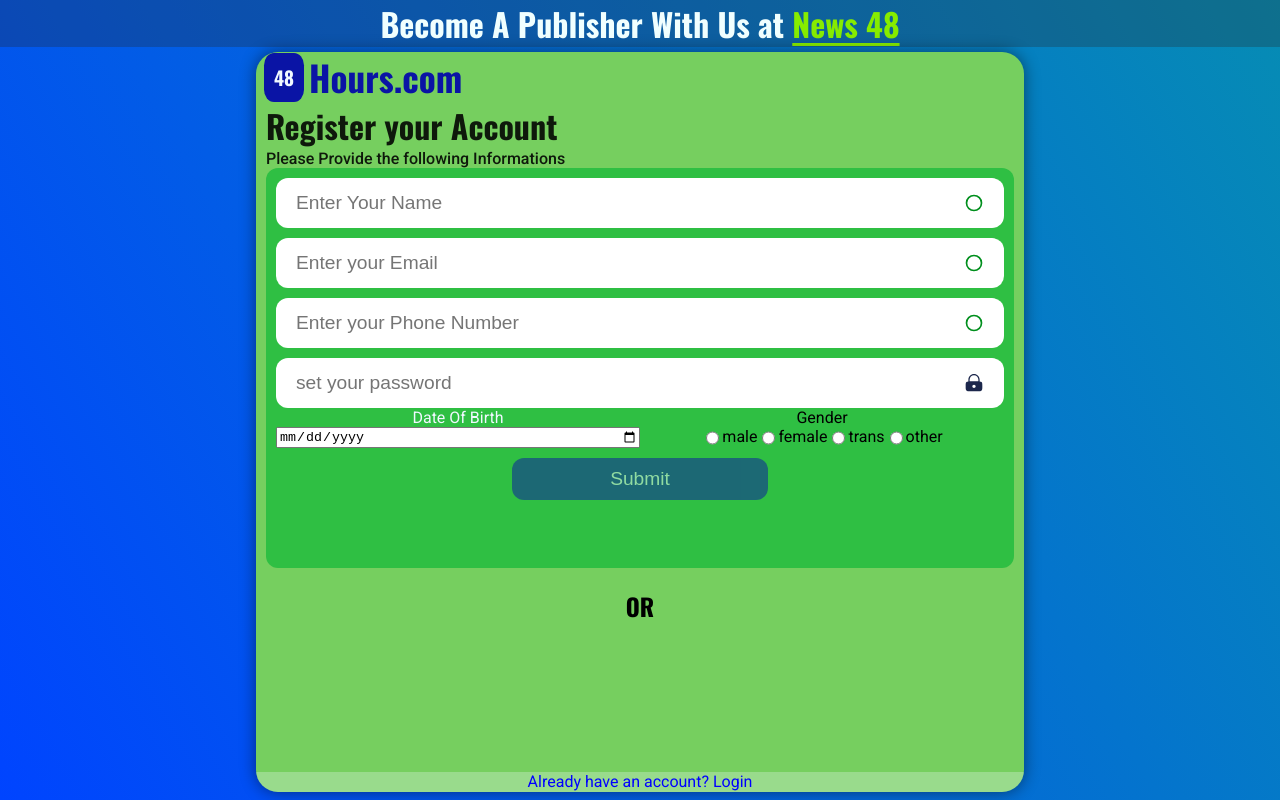
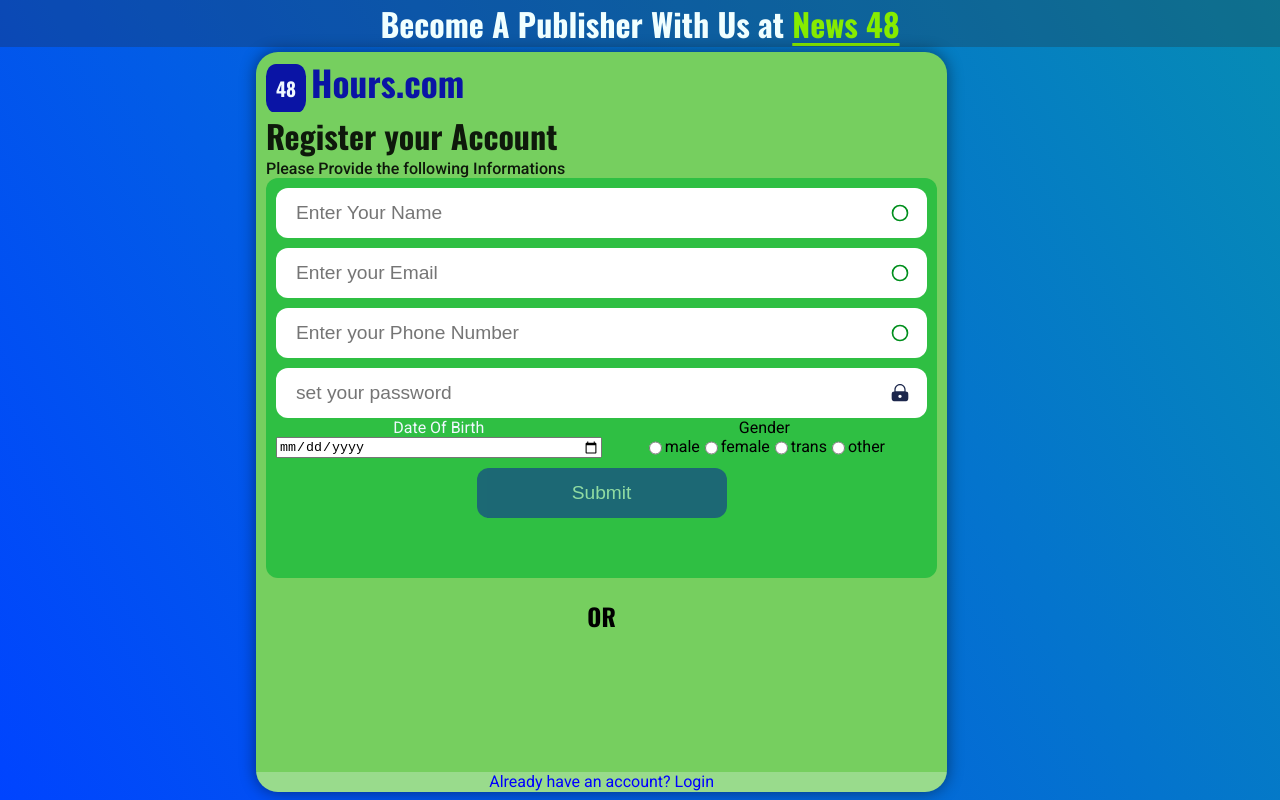
Before and after one commit to Saumya-Kanti-Sarma/News48, a React (Vite) app: page /publisher/login in a window 1280 px wide. Built offline with nearby package versions, Linux system fonts and the light colour scheme; a web font is replaced by a local one.

Commit message:
improved login css

```diff
--- a/src/Components/login/RegLog.css
+++ b/src/Components/login/RegLog.css
@@ -29,7 +29,7 @@
 .flip-card-front,
 .flip-card-back {
   position: absolute;
-  width: 100%;
+  width: 90%;
   min-height: 600px;
   height: 100%;
   border-radius: 22px;
@@ -78,3 +78,12 @@
     height: 85vh;
   }
 }
+
+@media (max-width: 1080px) {
+
+  /* Position the front and back side */
+  .flip-card-front,
+  .flip-card-back {
+    width: 100%;
+  }
+}
--- a/src/Hooks/Css/RegLog.Hook.css
+++ b/src/Hooks/Css/RegLog.Hook.css
@@ -8,11 +8,11 @@
 
 .logo {
   display: flex;
-  padding: 5px;
+  padding: 20px;
   justify-content: start;
-  align-items: start;
-  margin-top: 5px;
-  height: 50px;
+  align-items: center;
+  height: 60px;
+  margin-top: 12px;
   overflow: hidden;
 }
 
@@ -22,12 +22,14 @@
   border-radius: 25%;
   font-size: 1.2rem;
   color: #f0f8ff;
-  margin-left: 8px;
+  margin-top: 12px;
+  margin-left: 10px;
 }
 
 .logo h2 {
   font-size: 2.2rem;
   margin-left: 5px;
+  padding: 0;
   color: #0a14a5;
 }
 
@@ -85,8 +87,8 @@
   position: relative;
 }
 
-#input {
-  width: 30%;
+.input {
+  width: 100px;
   font-size: 1.2rem;
   padding: 14px 20px;
   border: none;
@@ -141,7 +143,8 @@
   margin-top: 10px;
   padding: 10px 26px;
   font-size: 1.2rem;
-  width: 20vw;
+  width: 250px;
+  height: 50px;
   border: none;
   background-color: #0a14a5;
   border-radius: 12px;
@@ -170,7 +173,7 @@
     margin-right: 10px;
   }
 
-  .input-group #input {
+  .input-group .input {
     font-size: 1rem;
   }
 
@@ -230,7 +233,7 @@
     width: 30vw;
   }
 
-  #input,
+  .input,
   .other-param {
     margin: 0 5px;
   }
--- a/src/Hooks/RegLog.Hook.jsx
+++ b/src/Hooks/RegLog.Hook.jsx
@@ -155,10 +155,11 @@
     console.log(response);
     try {
       if (response.status == 201) {
+        Cookies.set("usrName", response.data.name);
+        Cookies.set("usrID_", response.data.id);
         toast.success(`${response.data.message}`);
         setLoaderDisplay2("block");
-        Cookies.set("usrName", response.data.name);
-        Cookies.set("usrID_", response.data.id);
+
         navigate("/publisher/")
       }
       setLoaderDisplay2("none");
@@ -199,24 +200,24 @@
 
               {/* Name */}
               <div className="input-group" style={{ display: paramName }}>
-                <input type="text" name="name" placeholder='Enter Your Name' id='input' onInput={handleInputChange} />
+                <input type="text" name="name" placeholder='Enter Your Name' className='input' onInput={handleInputChange} />
                 <img src={tik_name} />
               </div>
 
               {/* Email */}
               <div className="input-group" style={{ display: paramEmail }}>
-                <input type="email" name="email" placeholder='Enter your Email ' id='input' onInput={handleInputChange} />
+                <input type="email" name="email" placeholder='Enter your Email ' className='input' onInput={handleInputChange} />
                 <img src={tik_email} />
               </div>
 
               {/* Number */}
               <div className="input-group" style={{ display: paramNumber }}>
-                <input type="number" name="phone" placeholder='Enter your Phone Number' id='input' onInput={handleInputChange} />
+                <input type="number" name="phone" placeholder='Enter your Phone Number' className='input' onInput={handleInputChange} />
                 <img src={tik_number} />
               </div>
               {/* Password */}
               <div className="input-group" style={{ display: paramPassword }}>
-                <input type={password} name="password" placeholder={paramSetPassPlaceHolder} id='input' onInput={handleInputChange} />
+                <input type={password} name="password" placeholder={paramSetPassPlaceHolder} className='input' onInput={handleInputChange} />
                 <img src={tik_password} id='password-icon' onClick={handlePasswordChange} />
               </div>
 
--- a/src/Routes/Publisher/P_Home.jsx
+++ b/src/Routes/Publisher/P_Home.jsx
@@ -1,17 +1,14 @@
-import React, { useEffect } from 'react'
-import NavBar from '../../Components/Nav/Navbar'
-import Cookies from 'js-cookie'
-import { useNavigate } from 'react-router-dom'
+import React, { useEffect } from 'react';
+import NavBar from '../../Components/Nav/Navbar';
+import Cookies from 'js-cookie';
+import { useNavigate } from 'react-router-dom';
 
 const P_Home = () => {
-  const navigate = useNavigate()
+  const navigate = useNavigate();
   useEffect(() => {
     const usrID = Cookies.get("usrID_");
     if (!usrID) {
       navigate("/publisher/login");
-    }
-    else {
-      return null
     }
   }, [])
   return (
```
